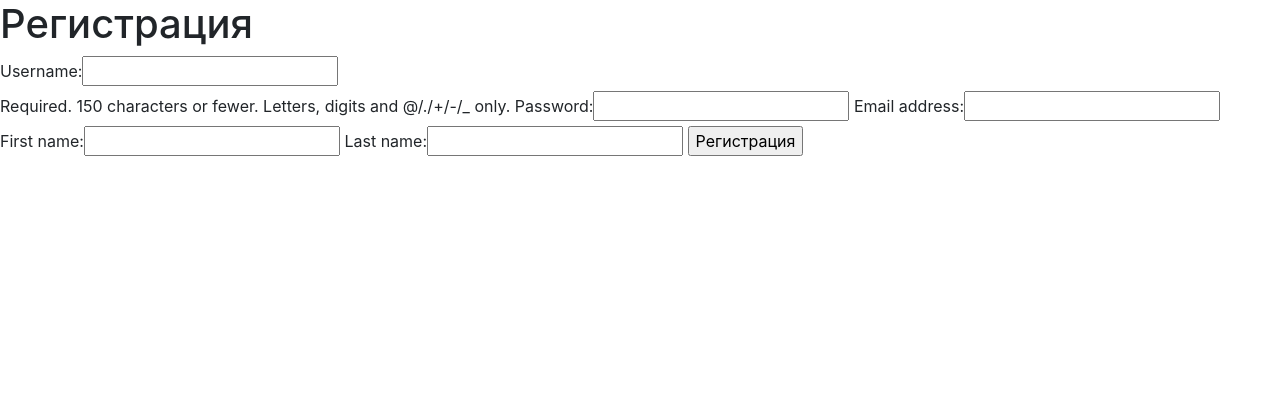
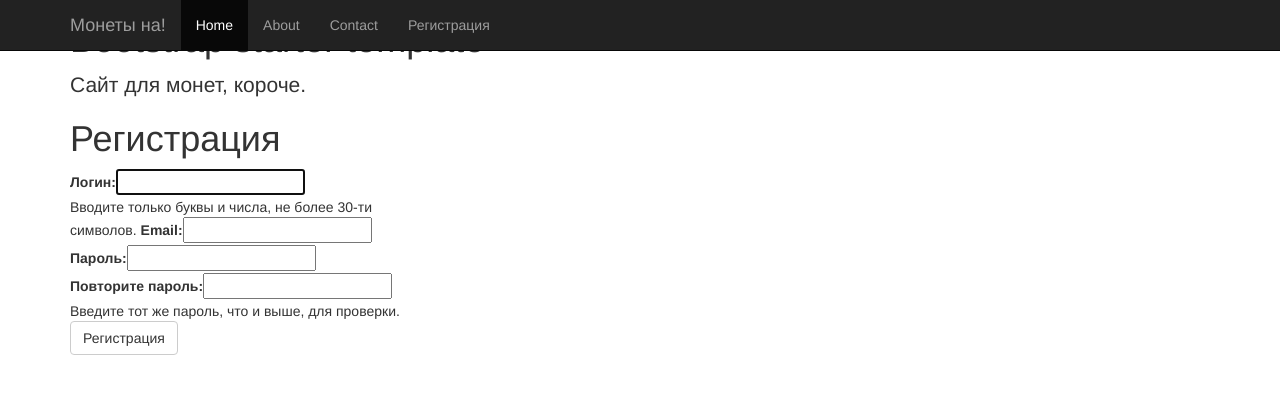
Before and after one commit to eshikvtumane/coinRepo, a Django app: template users/templates/register.html in a window 1280 px wide. Shown: the top 394 px of the page. Run offline with Django 3.2, Linux system fonts and the light colour scheme; the template is opened without the code that fills it: values that come from a table or form of the project are taken from there, others are empty; parts of the project's set-up code (start-up, migrations or seed data) failed here and were passed over; some libraries are stand-ins or nearby versions.

Commit message:
add register user

```diff
--- a/users/forms.py
+++ b/users/forms.py
@@ -1,7 +1,50 @@
+#-*- coding: utf-8 -*-
 from django import forms
 from django.contrib.auth.models import User
+from django.contrib.auth.forms import UserCreationForm
+from django.utils.translation import ugettext_lazy as _
 
-class RegisterForm(forms.ModelForm):
+# Override UserCreationForm
+# http://www.djangobook.com/en/2.0/chapter14.html
+# http://stofl.org/questions/5745197/django-create-custom-usercreationform-basic
+class RegisterForm(UserCreationForm):
+    username = forms.RegexField(label=_(u'Логин'), max_length=30, regex=r'^[\w.@+-]+$',
+        help_text = _(u"Вводите только буквы и числа, не более 30-ти символов."),
+        error_messages = {'invalid': _(u"Вводите только буквы и числа."),
+                          'required': _(u'Обязательное поле')})
+    email = forms.EmailField(label='Email', required=True,
+        error_messages = {'invalid': _(u'Введите правильный email'),
+                          'required': _(u'Обязательное поле')})
+    password1 = forms.CharField(label=_(u'Пароль'),
+        widget=forms.PasswordInput,
+        error_messages={'required': _(u'Обязательное поле')})
+    password2 = forms.CharField(label=_(u'Повторите пароль'),
+        widget=forms.PasswordInput,
+        help_text=_(u"Введите тот же пароль, что и выше, для проверки."),
+        error_messages={'required': _(u'Обязательное поле')})
+
+    error_messages = {
+        'duplicate_username': _(u"Пользователь с таким логином уже существует"),
+        'password_mismatch': _(u"Пароли не совпадают."),
+        'required': _(u'Обязательное поле')
+    }
+
+    # Check email for unique
+    # http://stackoverflow.com/questions/5773970/django-auth-user-with-unique-email
+    def clean_email(self):
+        data = self.cleaned_data['email']
+
+        if User.objects.filter(email=data).exists():
+            raise forms.ValidationError(u'Email уже используется')
+        return data
+
     class Meta:
         model = User
-        fields = ['username', 'password', 'email', 'first_name', 'last_name']
+        fields = ['username', 'email']
+        '''labels = {
+            'username': _(u'Логин'),
+            'password1': _(u'Пароль'),
+            'password2': _(u'Повторите пароль'),
+            'email': _('E-mail'),
+            #'full_name': _(u'Фамилия и имя'),
+        }'''
--- a/users/templates/register.html
+++ b/users/templates/register.html
@@ -1,21 +1,14 @@
+{% extends 'base.html' %}
 {% load bootstrap %}
 
-<!DOCTYPE html>
-<html>
-<head lang="en">
-    <meta charset="UTF-8">
-    <title></title>
-    <link rel="stylesheet" type="text/css" href="http://yastatic.net/bootstrap/3.1.1/css/bootstrap.min.css">
-    <script type="text/js" src=http://yastatic.net/bootstrap/3.1.1/js/bootstrap.min.js></script>
-</head>
-<body>
+{% block title %}Регистрация{% endblock %}
+{% block content %}
     <h1>Регистрация</h1>
 
-    <form method="post">
+    <form method="post" action="" style="width: 30%">
         {% csrf_token %}
         {{ form|bootstrap }}
 
-        <input type="submit" value="Регистрация">
+        <input type="submit" value="Регистрация" class="btn btn-default">
     </form>
-</body>
-</html>
+{% endblock %}
--- /dev/null
+++ b/users/templates/register_success.html
@@ -0,0 +1,5 @@
+{% extends 'base.html' %}
+
+{% block content %}
+    <h1>Регистрация прошла успешно!</h1>
+{% endblock %}
```
Also changed, not shown: users/views.py (+12 -10 lines).
